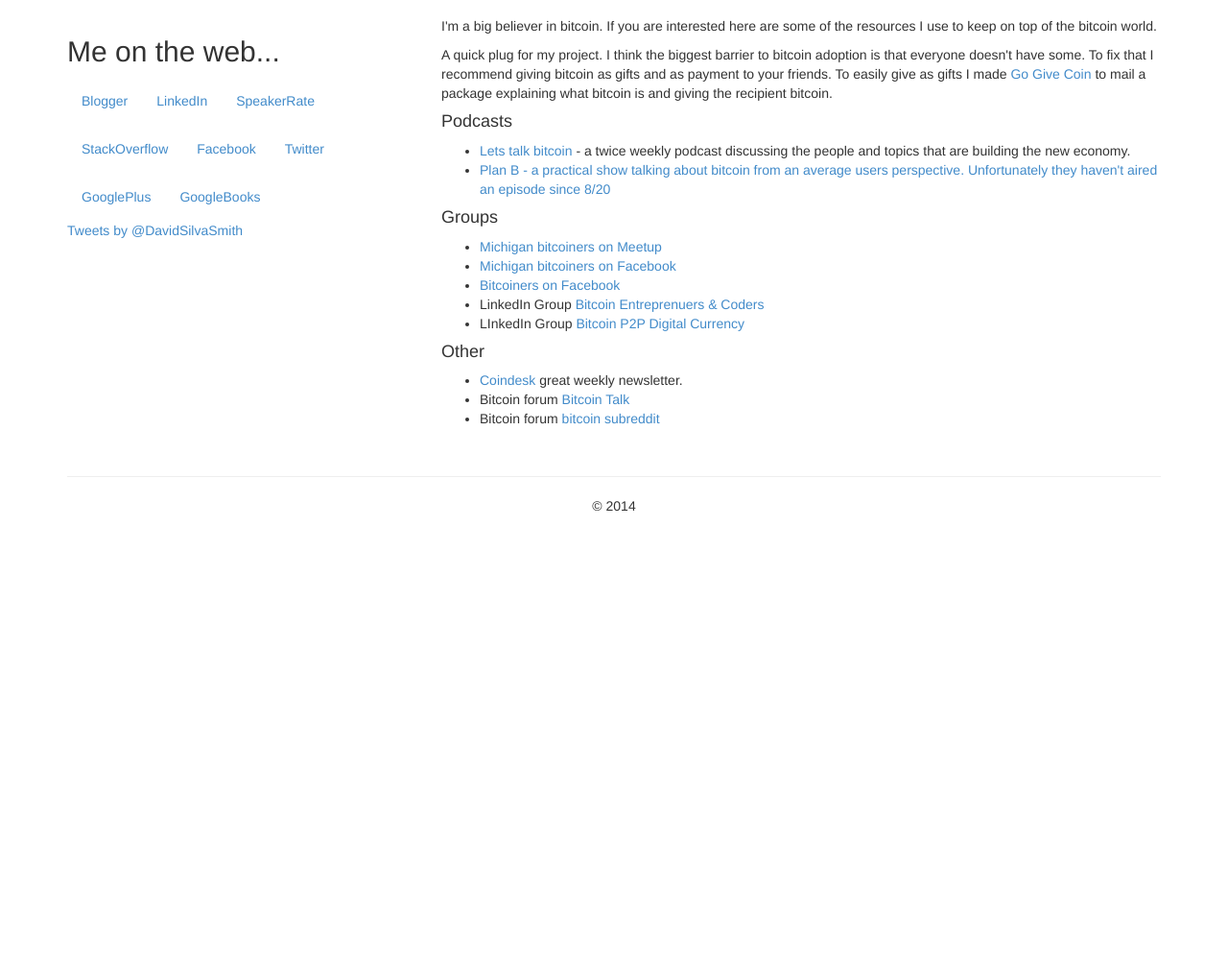
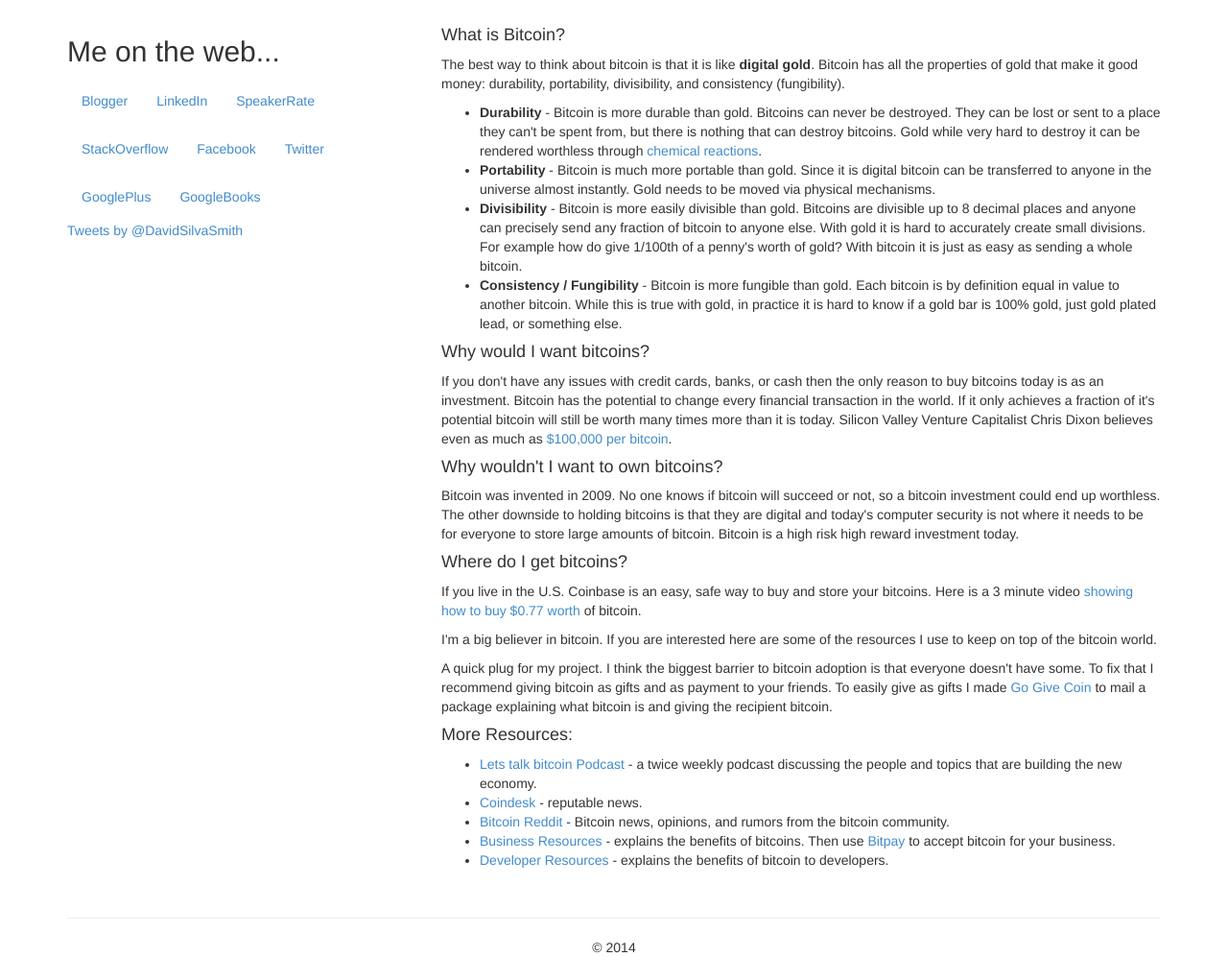
Before and after one commit to davidsilvasmith/davidsilvasmith.github.io, a Jekyll site: the page built from bitcoin.html, in a window 1280 px wide, cut to the strip 165-1162 px from the top of the page. Shown: the whole strip at 96% size. Built offline with Jekyll 4.4.1, drawn with Linux system fonts in a browser that asks for light colours; nearby versions of some CDN libraries; comment, search, counter and statistics services are not loaded; before the commit the page ends 900 px from its top, so only the background shows below that.

Commit message:
updated bitcoin page for ease of use

```diff
--- a/bitcoin.html
+++ b/bitcoin.html
@@ -2,25 +2,37 @@
 layout: base
 permalink: /bitcoin/
 ---
+<h4>What is Bitcoin?</h4>
+<p>
+	The best way to think about bitcoin is that it is like <strong>digital gold</strong>. Bitcoin has all the properties of gold that make it good money: durability, portability, divisibility, and consistency (fungibility).
+
+	<ul>
+
+	<li><strong>Durability</strong> - Bitcoin is more durable than gold. Bitcoins can never be destroyed. They can be lost or sent to a place they can't be spent from, but there is nothing that can destroy bitcoins. Gold while very hard to destroy it can be rendered worthless through <a href="http://en.wikipedia.org/wiki/Gold#Chemistry">chemical reactions</a>.</li>
+	<li><strong>Portability</strong> - Bitcoin is much more portable than gold. Since it is digital bitcoin can be transferred to anyone in the universe almost instantly. Gold needs to be moved via physical mechanisms.</li>
+	<li><strong>Divisibility</strong> - Bitcoin is more easily divisible than gold. Bitcoins are divisible up to 8 decimal places and anyone can precisely send any fraction of bitcoin to anyone else. With gold it is hard to accurately create small divisions. For example how do give 1/100th of a penny's worth of gold? With bitcoin it is just as easy as sending a whole bitcoin.</li>
+	<li><strong>Consistency / Fungibility</strong> - Bitcoin is more fungible than gold. Each bitcoin is by definition equal in value to another bitcoin. While this is true with gold, in practice it is hard to know if a gold bar is 100% gold, just gold plated lead, or something else.</li>
+	</ul>
+</p>
+<h4>Why would I want bitcoins?</h4>
+	<p>If you don't have any issues with credit cards, banks, or cash then the only reason to buy bitcoins today is as an investment. Bitcoin has the potential to change every financial transaction in the world. If it only achieves a fraction of it's potential bitcoin will still be worth many times more than it is today. Silicon Valley Venture Capitalist Chris Dixon believes even as much as <a href="http://www.wired.com/2014/01/chrisdixon/">$100,000 per bitcoin</a>.
+	</p>
+	<h4>Why wouldn't I want to own bitcoins?</h4>
+	<p>Bitcoin was invented in 2009. No one knows if bitcoin will succeed or not, so a bitcoin investment could end up worthless. The other downside to holding bitcoins is that they are digital and today's computer security is not where it needs to be for everyone to store large amounts of bitcoin. Bitcoin is a high risk high reward investment today.
+	</p>
+<h4>Where do I get bitcoins?</h4>
+	<p>If you live in the U.S. Coinbase is an easy, safe way to buy and store your bitcoins. Here is a 3 minute video <a href="https://www.youtube.com/watch?v=fAbWcpmeZXE">showing how to buy $0.77 worth</a> of bitcoin.
+	</p>
+
+
 <p>I'm a big believer in bitcoin. If you are interested here are some of the resources I use to keep on top of the bitcoin world.</p>
 <p>A quick plug for my project. I think the biggest barrier to bitcoin adoption is that everyone doesn't have some. To fix that I recommend giving bitcoin as gifts and as payment to your friends. To easily give as gifts I made <a href="http://www.gogivecoin.com">Go Give Coin</a> to mail a package explaining what bitcoin is and giving the recipient bitcoin.</p>
 
-<h4>Podcasts</h4>
+<h4>More Resources:</h4>
 <ul>
-	<li><a href="http://www.letstalkbitcoin.com">Lets talk bitcoin</a> - a twice weekly podcast discussing the people and topics that are building the new economy.</li>
-	<li><a href="http://www.jupiterbroadcasting.com/show/planb/">Plan B - a practical show talking about bitcoin from an average users perspective. Unfortunately they haven't aired an episode since 8/20</a></li>
+	<li><a href="http://www.letstalkbitcoin.com">Lets talk bitcoin Podcast</a> - a twice weekly podcast discussing the people and topics that are building the new economy.</li>
+	<li><a href="http://www.coindesk.com/">Coindesk</a> - reputable news.</li>
+	<li><a href="http://www.reddit.com/r/Bitcoin/">Bitcoin Reddit</a> - Bitcoin news, opinions, and rumors from the bitcoin community.</li>
+	<li><a href="https://bitcoin.org/en/bitcoin-for-businesses">Business Resources</a> - explains the benefits of bitcoins. Then use <a href="http://www.bitpay.com">Bitpay</a> to accept bitcoin for your business.</li>
+	<li><a href="https://bitcoin.org/en/bitcoin-for-developers">Developer Resources</a> - explains the benefits of bitcoin to developers.</li>
 </ul>
-<h4>Groups</h4>
-<ul>
-	<li><a href="http://www.meetup.com/MichiganBitcoiners/"> Michigan bitcoiners on Meetup</a></li>
-	<li><a href="https://www.facebook.com/groups/MichiganBitcoiners/">Michigan bitcoiners on Facebook</a></li>
-	<li><a href="https://www.facebook.com/groups/136003253120130/">Bitcoiners on Facebook</a></li>
-	<li>LinkedIn Group <a href="http://www.linkedin.com/groups?home=&gid=6519235&trk=anet_ug_hm">Bitcoin Entreprenuers & Coders</a></li>
-	<li>LInkedIn Group <a href="http://www.linkedin.com/groups?home=&gid=3721050&trk=anet_ug_hm">Bitcoin P2P Digital Currency</a></li>
-</ul>
-<h4>Other</h4>
-<ul>
-	<li><a href="http://www.coindesk.com/">Coindesk</a> great weekly newsletter.</li>
-	<li>Bitcoin forum <a href="https://bitcointalk.org/index.php?action=profile;u=144770">Bitcoin Talk</a></li>
-	<li>Bitcoin forum <a href="http://www.reddit.com/r/Bitcoin/">bitcoin subreddit</a></li>
-</ul>
```
Also changed, not shown: 1 other file.
